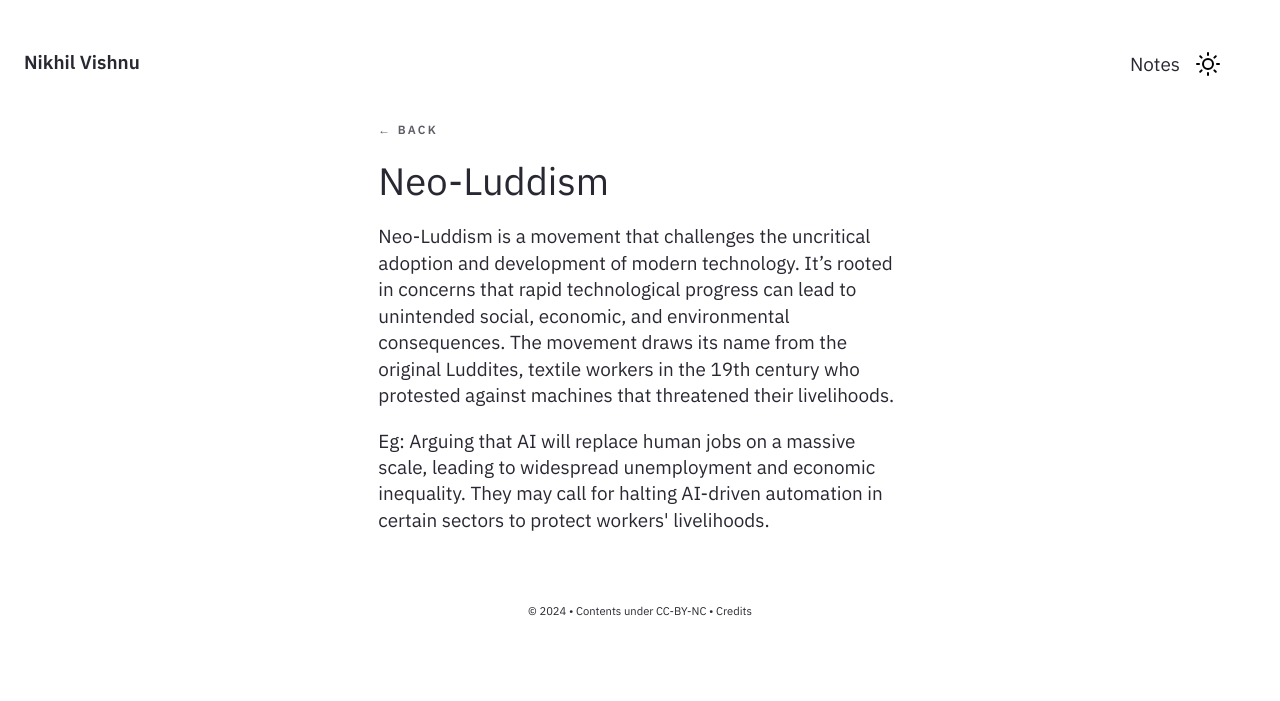
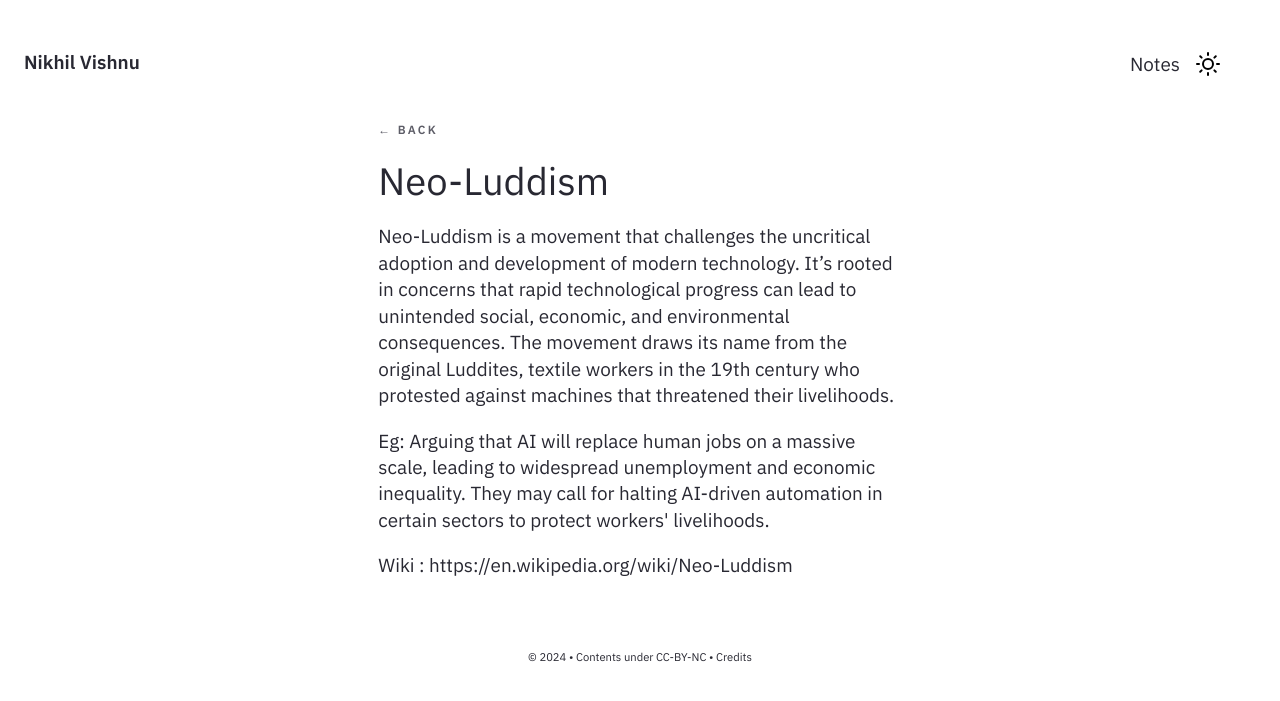
Before and after one commit to nikhilvishnu/nikhilvishnu.github.io, a Jekyll site: the page built from _notes/Public/Neo-Luddism.md, in a window 1280 px wide. Shown: the top 701 px of the page. Built offline with Jekyll 4.4.1, drawn with Linux system fonts in a browser that asks for light colours.

Commit message:
Update Neo-Luddism.md
Update Neo-Luddism

```diff
--- a/_notes/Public/Neo-Luddism.md
+++ b/_notes/Public/Neo-Luddism.md
@@ -7,3 +7,5 @@ date: 27-09-2024
 Neo-Luddism is a movement that challenges the uncritical adoption and development of modern technology. It’s rooted in concerns that rapid technological progress can lead to unintended social, economic, and environmental consequences. The movement draws its name from the original Luddites, textile workers in the 19th century who protested against machines that threatened their livelihoods.
 
 Eg: Arguing that AI will replace human jobs on a massive scale, leading to widespread unemployment and economic inequality. They may call for halting AI-driven automation in certain sectors to protect workers' livelihoods.
+
+Wiki : https://en.wikipedia.org/wiki/Neo-Luddism
```
